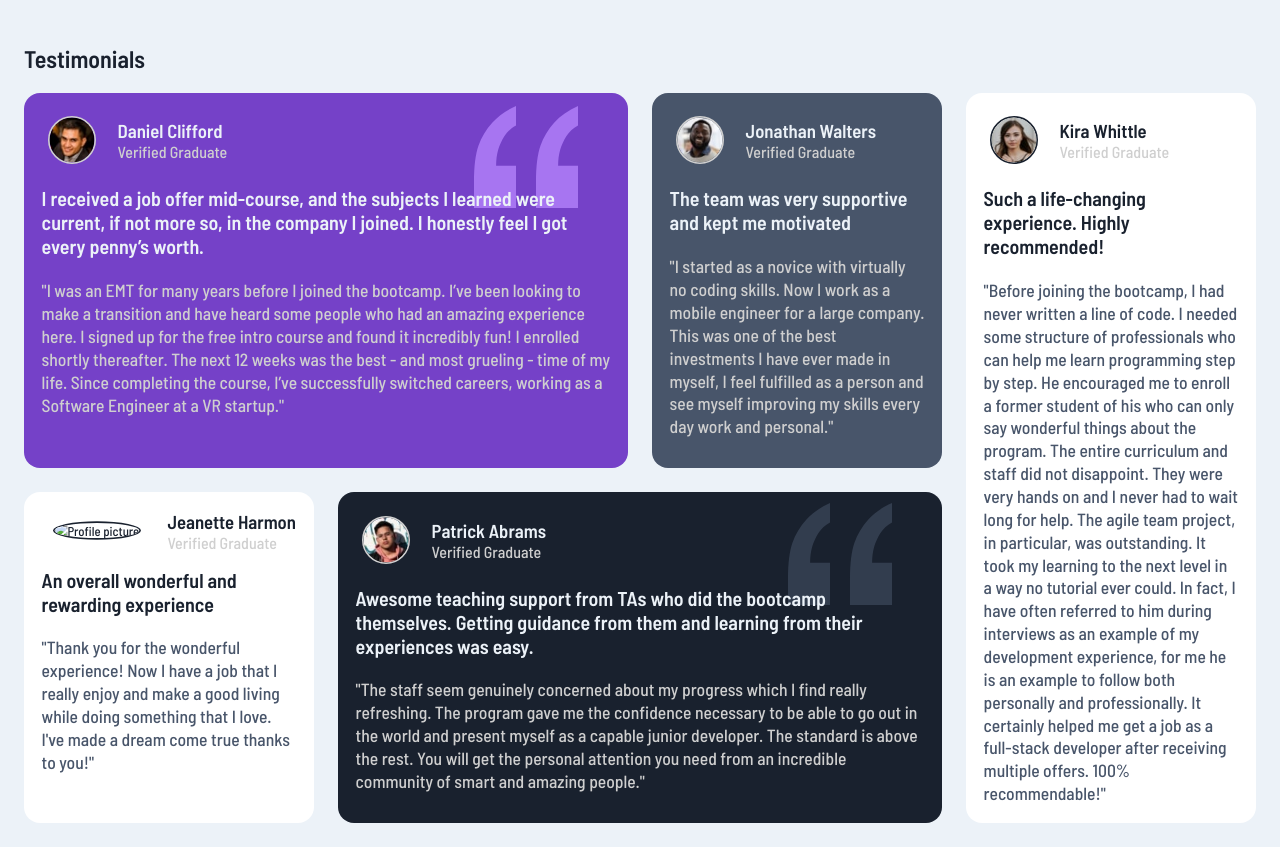
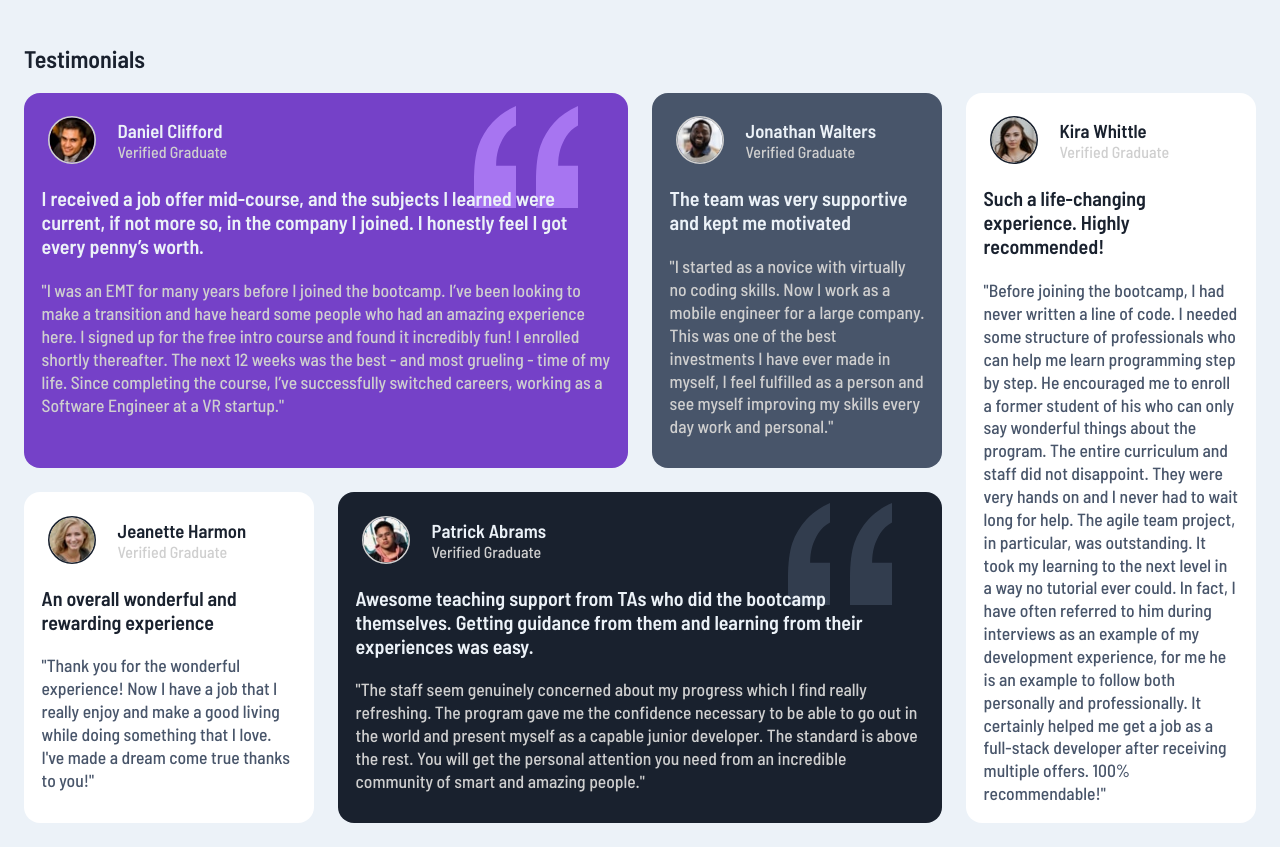
Before and after one commit to KevinJMatute/practica-grid, a plain HTML site: page index.html in a window 1280 px wide. Drawn offline with Linux system fonts and the light colour scheme.

Commit message:
mejora img

```diff
--- a/index.html
+++ b/index.html
@@ -75,7 +75,7 @@
       <article class="card">
         <div class="card__profile">
           <img
-            src=assets/images/jeanette.jpg"
+            src="assets/images/jeanette.jpg"
             alt="Profile picture"
             class="profile-picture profile-picture--dark-blue"
           />
```
